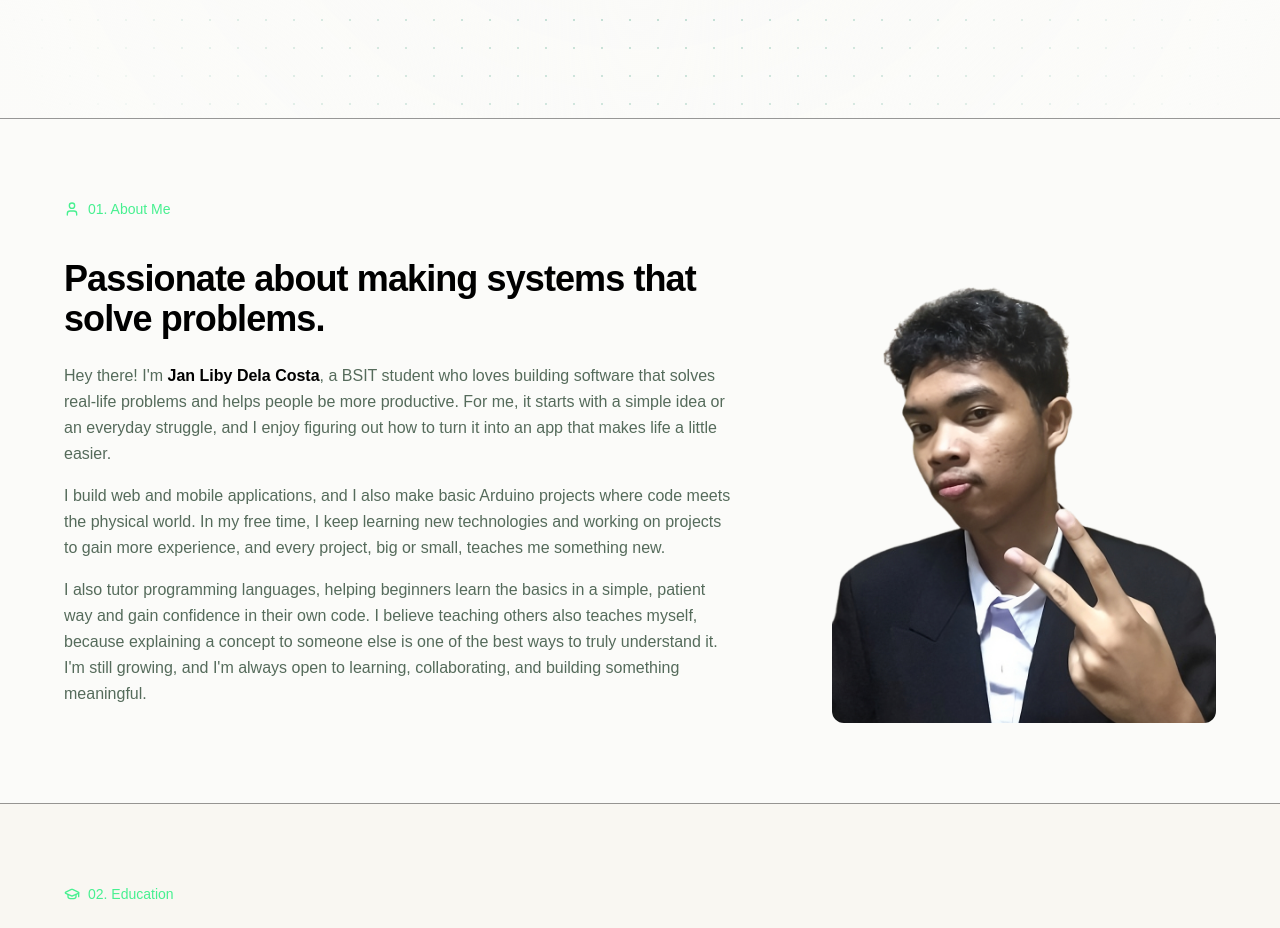
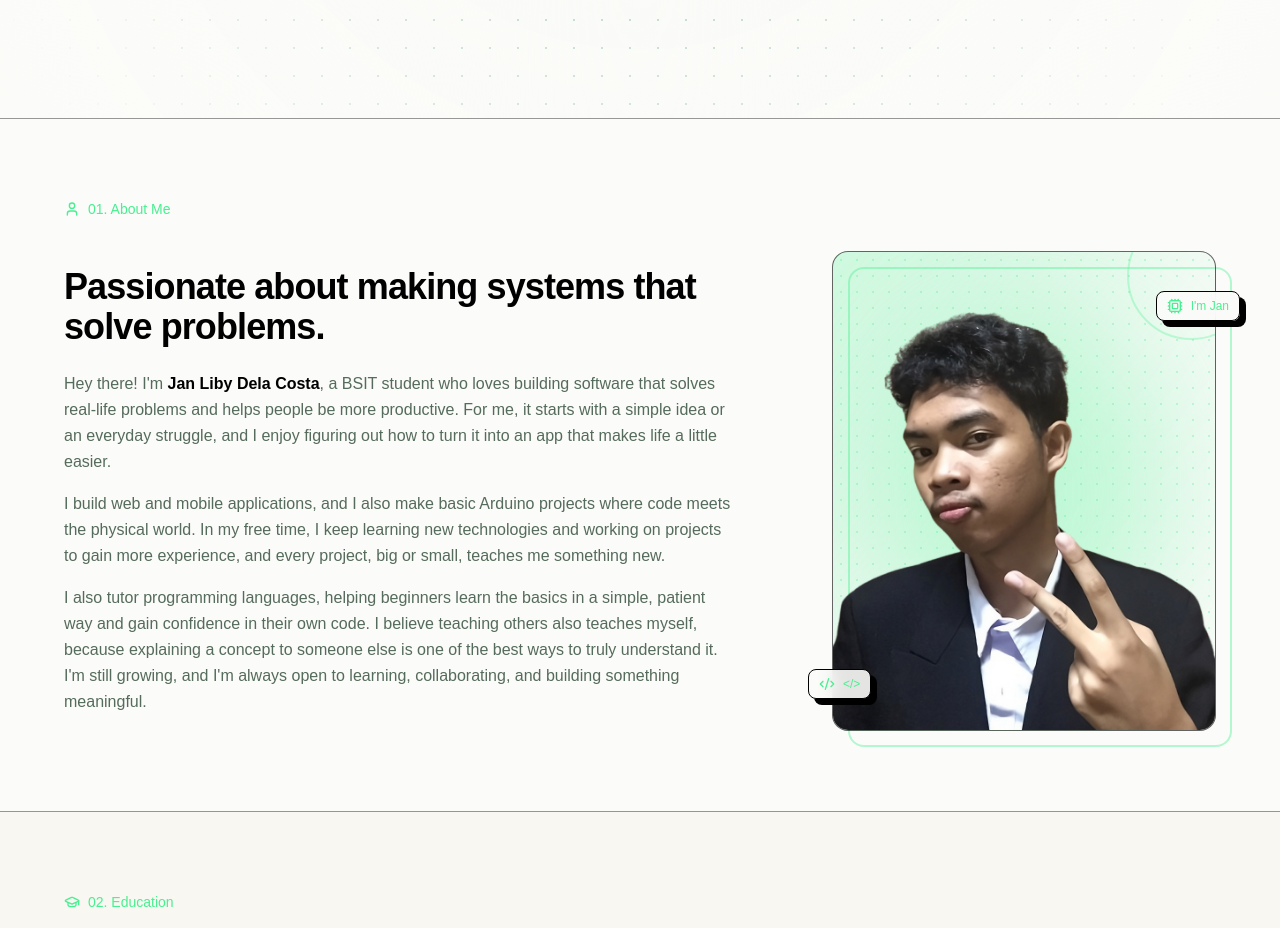
Before and after one commit to libyzxy0/portfolio, a Next.js app: page / in a window 1280 px wide. Shown: the part 666-1594 px from the top of the page. Built offline with nearby package versions, Linux system fonts and the light colour scheme; a web font is replaced by a local one.

Commit message:
feat(about): enhance AboutSection with new layout and visuals

```diff
--- a/components/sections/AboutSection.tsx
+++ b/components/sections/AboutSection.tsx
@@ -1,22 +1,70 @@
-import { User } from "lucide-react";
+
 import Image from "next/image";
-import me from '@/assets/me.png';
+import me from "@/assets/me.png";
+import { User, Code2, Cpu } from "lucide-react";
 
 export const AboutSection = () => (
-    <section id="about" className="w-full py-20 px-6 md:px-16 border-t border-border/40">
-        <div className="max-w-6xl mx-auto space-y-6">
+    <section
+        id="about"
+        className="w-full py-12 md:py-20 px-5 sm:px-8 md:px-16 border-t border-border/40"
+    >
+        <div className="max-w-6xl mx-auto space-y-6 md:space-y-8">
             <div className="flex items-center gap-2 text-primary font-mono text-sm">
                 <User className="h-4 w-4" />
                 <span>01. About Me</span>
             </div>
-            <div className="flex flex-col md:flex-row items-center justify-between gap-10">
-                <div className="md:flex-1 md:max-w-2xl space-y-6">
-                    <h2 className="text-3xl md:text-4xl font-bold font-mono tracking-tight">
+
+            <div className="flex flex-col md:flex-row items-center md:items-center justify-between gap-8 md:gap-10">
+                <div className="shrink-0 w-40 sm:w-48 md:w-80 lg:w-96 md:order-2">
+                    <div className="shrink-0 w-48 sm:w-56 md:w-80 lg:w-96 md:order-2">
+                        <div className="relative aspect-square md:aspect-[4/5]">
+
+                            <div className="absolute inset-0 translate-x-3 translate-y-3 md:translate-x-4 md:translate-y-4 rounded-2xl border-2 border-primary/40" />
+
+                            <div className="absolute inset-0 overflow-hidden rounded-2xl border border-border/60 bg-gradient-to-br from-primary/25 via-primary/5 to-transparent">
+                                {/* Dot grid */}
+                                <div
+                                    className="absolute inset-0 text-primary/30"
+                                    style={{
+                                        backgroundImage:
+                                            "radial-gradient(currentColor 1px, transparent 1px)",
+                                        backgroundSize: "16px 16px",
+                                    }}
+                                />
+
+                                <div className="absolute left-1/2 top-1/2 h-3/4 w-3/4 -translate-x-1/2 -translate-y-1/2 rounded-full bg-primary/30 blur-3xl" />
+
+                                <div className="absolute -right-8 -top-8 h-24 w-24 rounded-full border-2 border-primary/30 md:h-32 md:w-32 md:-right-10 md:-top-10" />
+
+                                <Image
+                                    src={me}
+                                    alt="Jan Liby Dela Costa"
+                                    priority
+                                    sizes="(max-width: 640px) 192px, (max-width: 768px) 224px, (max-width: 1024px) 320px, 384px"
+                                    className="relative z-10 h-full w-full object-cover object-top"
+                                />
+                            </div>
+
+                            <div className="absolute -left-3 bottom-8 z-20 flex items-center gap-2 rounded-lg border border-border bg-background/90 px-2.5 py-1.5 font-mono text-[10px] text-primary shadow-lg backdrop-blur md:-left-6 md:text-xs">
+                                <Code2 className="h-3.5 w-3.5 md:h-4 md:w-4" />
+                                <span>&lt;/&gt;</span>
+                            </div>
+                            <div className="absolute -right-2 top-10 z-20 flex items-center gap-2 rounded-lg border border-border bg-background/90 px-2.5 py-1.5 font-mono text-[10px] text-primary shadow-lg backdrop-blur md:-right-6 md:text-xs">
+                                <Cpu className="h-3.5 w-3.5 md:h-4 md:w-4" />
+                                <span>I'm Jan</span>
+                            </div>
+                        </div>
+                    </div>
+                </div>
+
+                <div className="min-w-0 md:flex-1 md:max-w-2xl md:order-1 space-y-5 md:space-y-6 text-center md:text-left">
+                    <h2 className="text-2xl sm:text-3xl md:text-4xl font-bold font-mono tracking-tight">
                         Passionate about making systems that solve problems.
                     </h2>
-                    <div className="text-muted-foreground leading-relaxed space-y-4 font-mono text-sm md:text-base">
+                    <div className="text-muted-foreground leading-relaxed space-y-4 font-mono text-[13px] sm:text-sm md:text-base text-left">
                         <p>
-                            Hey there! I&apos;m <span className="text-foreground font-semibold">Jan Liby Dela Costa</span>, a BSIT student who loves building software that solves real-life problems and helps people be more productive. For me, it starts with a simple idea or an everyday struggle, and I enjoy figuring out how to turn it into an app that makes life a little easier.
+                            Hey there! I&apos;m{" "}
+                            <span className="text-foreground font-semibold">Jan Liby Dela Costa</span>, a BSIT student who loves building software that solves real-life problems and helps people be more productive. For me, it starts with a simple idea or an everyday struggle, and I enjoy figuring out how to turn it into an app that makes life a little easier.
                         </p>
                         <p>
                             I build web and mobile applications, and I also make basic Arduino projects where code meets the physical world. In my free time, I keep learning new technologies and working on projects to gain more experience, and every project, big or small, teaches me something new.
@@ -26,13 +74,6 @@ export const AboutSection = () => (
                         </p>
                     </div>
                 </div>
-                <div className="w-full max-w-sm md:w-80 lg:w-96 shrink-0">
-                    <Image
-                        src={me}
-                        alt="me"
-                        className="w-full aspect-[4/5] object-cover rounded-xl"
-                    />
-                </div>
             </div>
         </div>
     </section>
```
